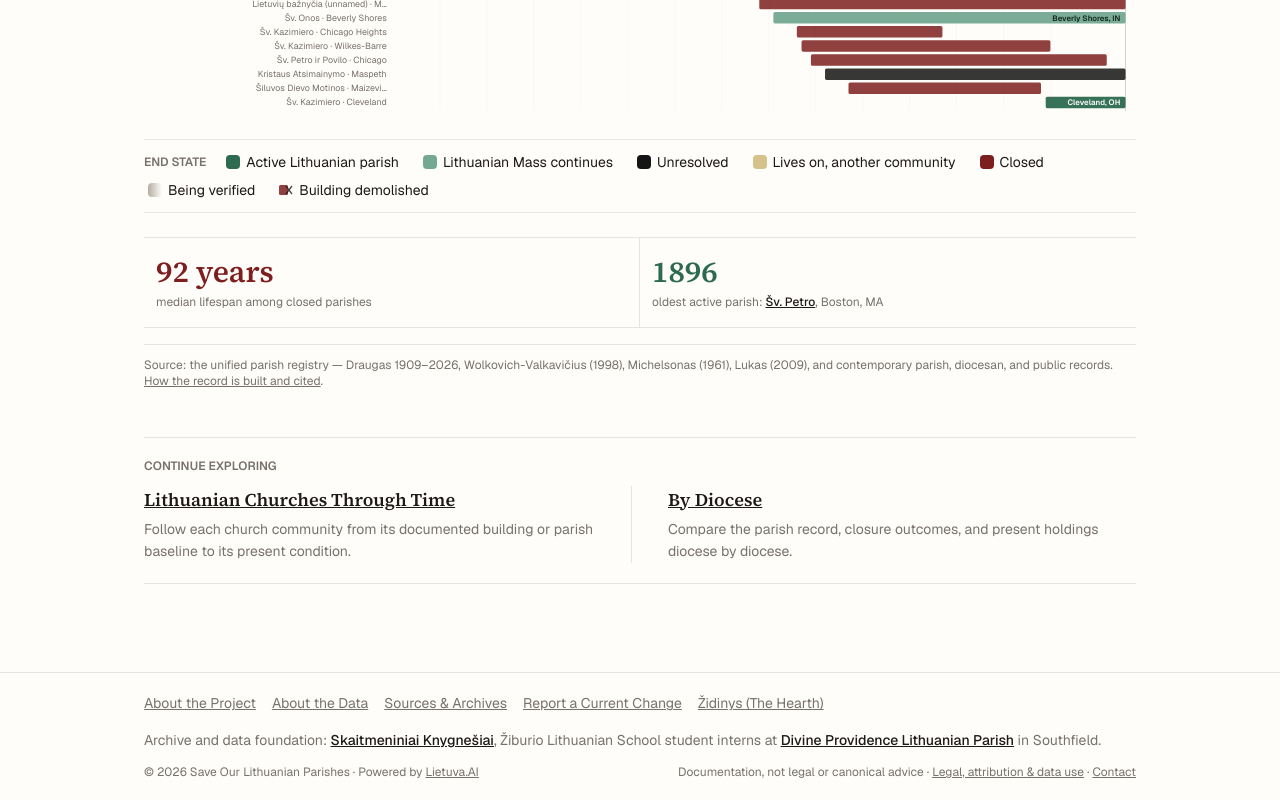
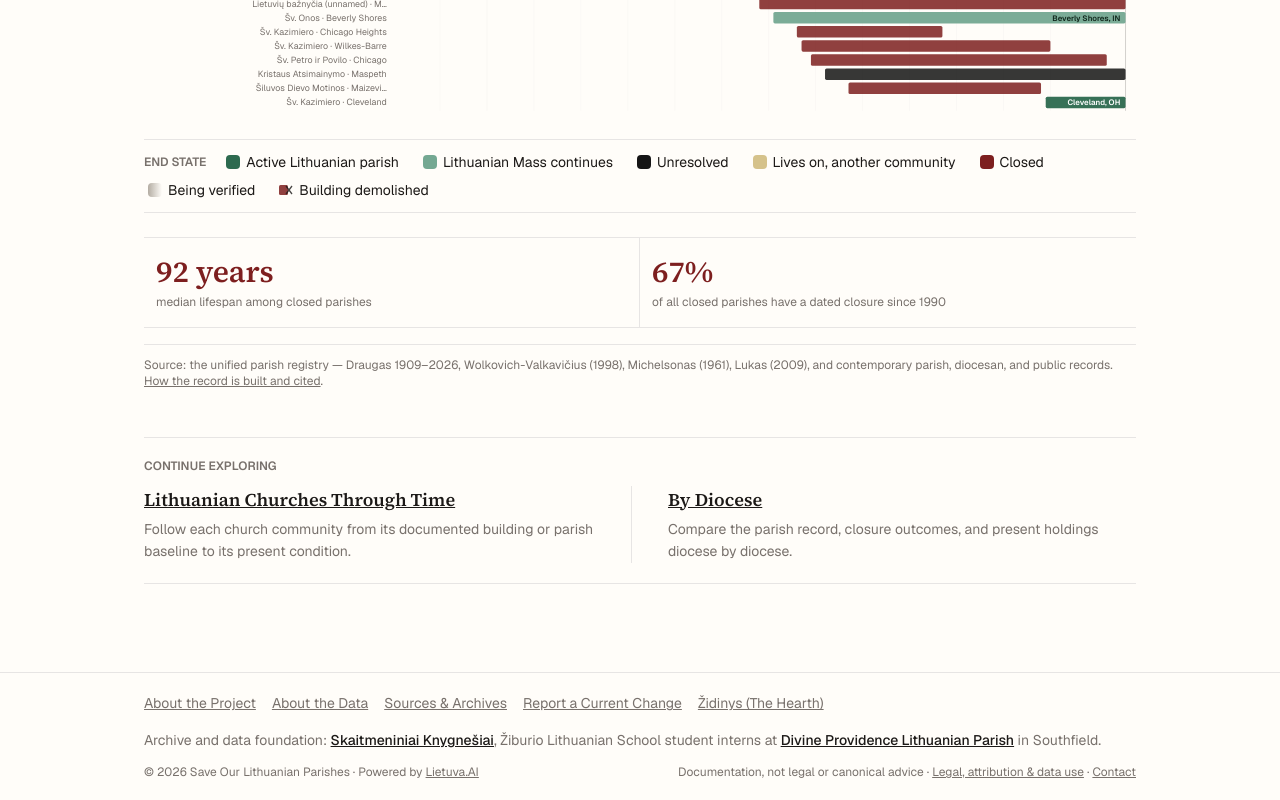
Before and after one commit to LietuvaAI/save-our-lithuanian-parishes, a Next.js app: page /history in a window 1280 px wide. Shown: the part 3444-4244 px from the top of the page. Built offline with nearby package versions, Linux system fonts and the light colour scheme.

Commit message:
Replace history trivia with closure trend

```diff
--- a/app/history/page.tsx
+++ b/app/history/page.tsx
@@ -9,7 +9,6 @@ import type { FateKey } from "@/components/ParishThreads";
 import { scopedParishes, usRegistryParishes } from "@/lib/registry-scope";
 import {
   toGroup,
-  isAlive,
   isLoss,
 } from "@/lib/end-state";
 import { BUILDING_FATE_LABEL, type BuildingFate, parishes as libParishes } from "@/lib/parishes";
@@ -202,9 +201,9 @@ function buildData() {
   const medianLifespan = lifespans.length
     ? lifespans[Math.floor(lifespans.length / 2)]
     : null;
-  const oldestAlive = all
-    .filter((p) => isAlive(p.endState) && !p.closed && p.founded)
-    .sort((a, b) => a.founded! - b.founded!)[0] ?? null;
+  const closureShareSince1990 = lost
+    ? Math.round((closedSince1990 / lost) * 100)
+    : 0;
 
   return {
     dated,
@@ -222,7 +221,7 @@ function buildData() {
       closedSince1990,
       closedSince2020,
       medianLifespan,
-      oldestAlive,
+      closureShareSince1990,
     },
   };
 }
@@ -506,32 +505,17 @@ export default function HistoryPage() {
               </p>
             </div>
           )}
-          {narrative.oldestAlive && (
-            <div className="border-b border-rule px-3 py-4 sm:border-b-0">
+          <div className="px-3 py-4">
             <p
               className="font-serif text-3xl font-semibold"
-                style={{ color: "var(--es-active)" }}
+              style={{ color: "var(--es-closed)" }}
             >
-                {narrative.oldestAlive.founded}
+              {narrative.closureShareSince1990}%
             </p>
             <p className="mt-1 text-xs leading-snug text-muted">
-                oldest active parish:{" "}
-                {narrative.oldestAlive.profileHref ? (
-                  <Link
-                    href={narrative.oldestAlive.profileHref}
-                    className="font-medium text-foreground underline hover:text-accent"
-                  >
-                    {narrative.oldestAlive.name}
-                  </Link>
-                ) : (
-                  <span className="font-medium text-foreground">
-                    {narrative.oldestAlive.name}
-                  </span>
-                )}
-                , {narrative.oldestAlive.city}, {narrative.oldestAlive.state}
+              of all closed parishes have a dated closure since 1990
             </p>
           </div>
-          )}
         </div>
 
         <p className="mt-4 text-xs text-muted border-t border-rule pt-3">
```
Lines whose indentation alone changed are shown as unchanged.
